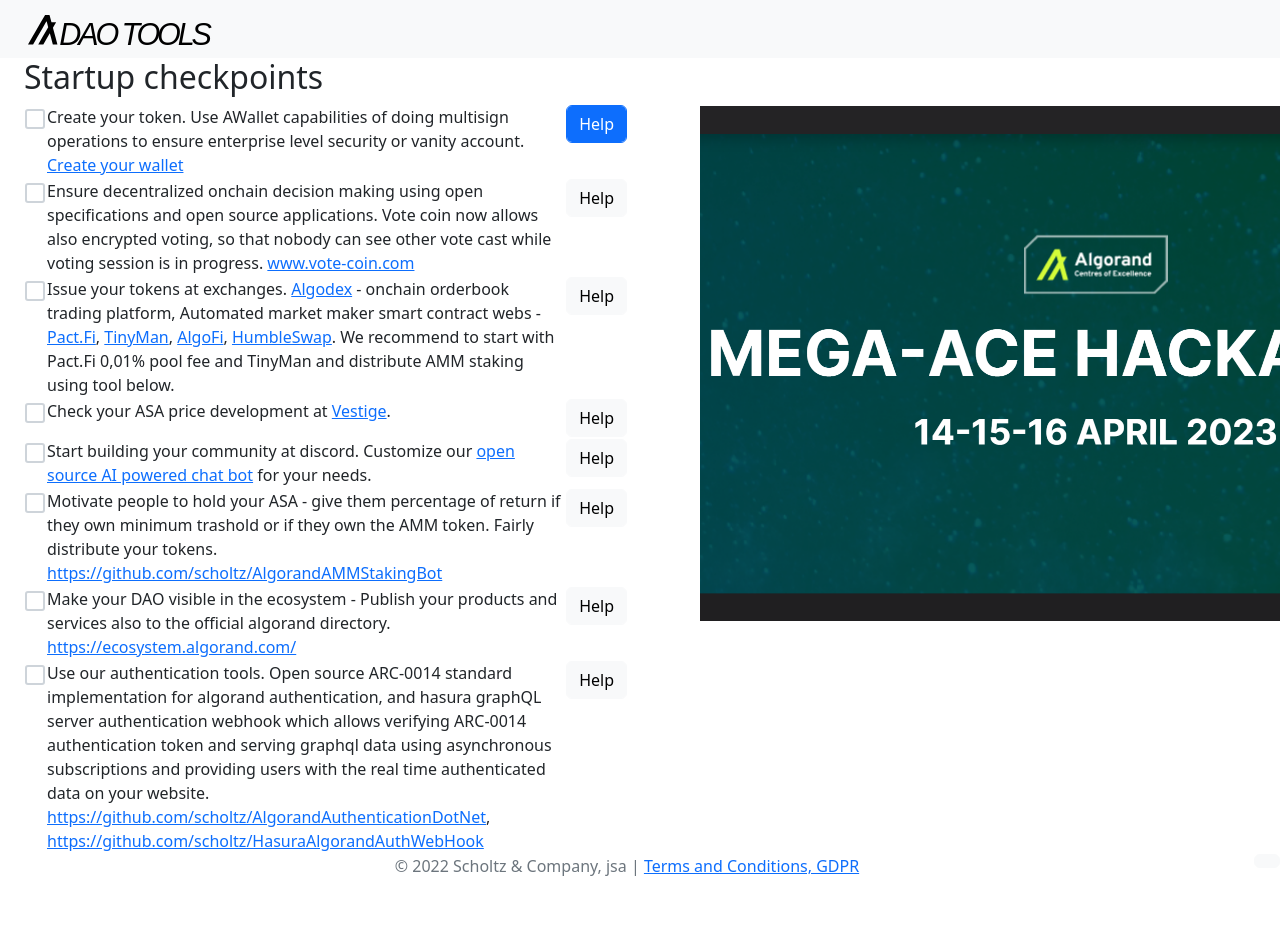
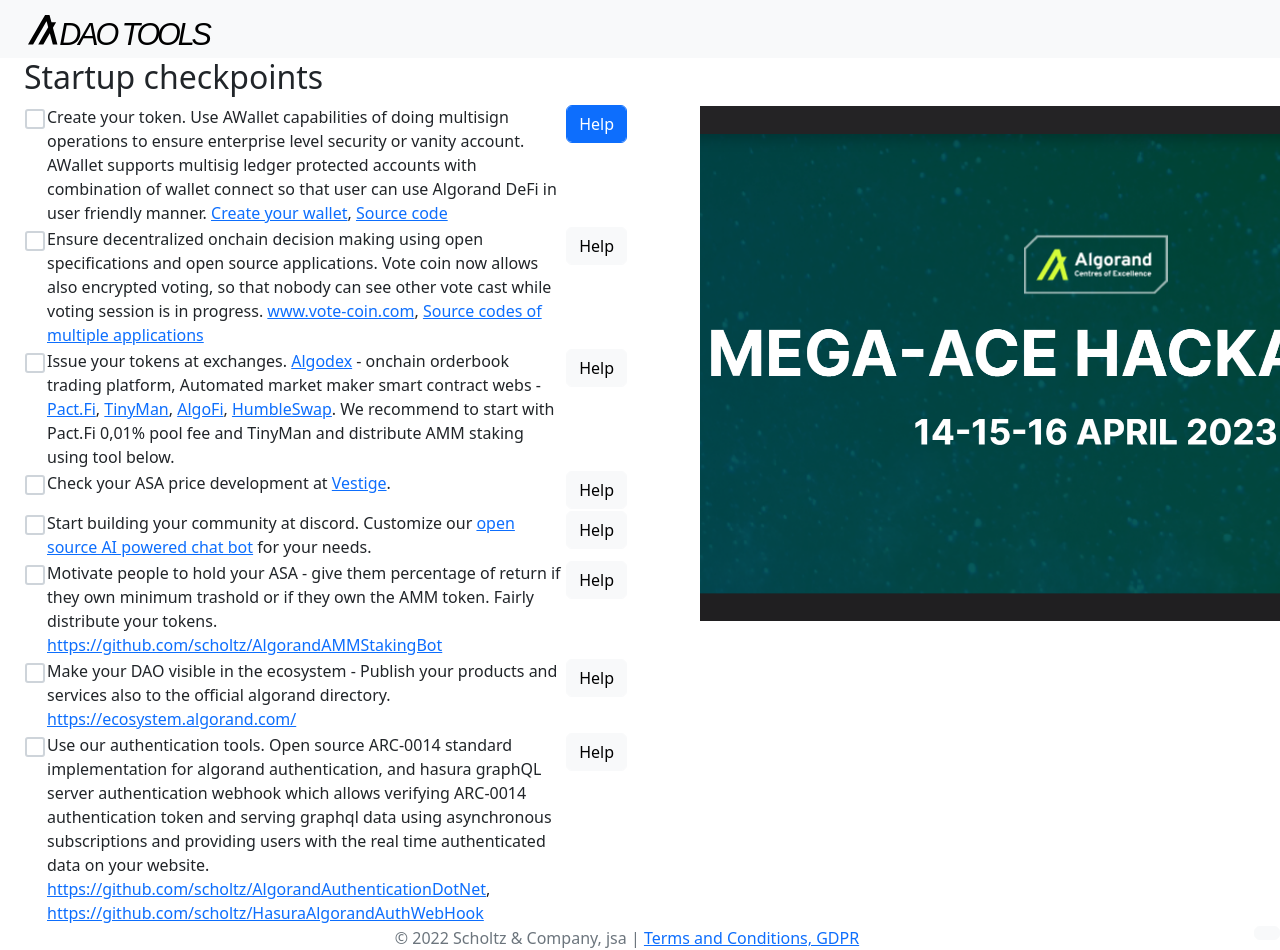
Before and after one commit to scholtz/a-dao-web, a Vue app: page / in a window 1280 px wide. Shown: the top 950 px of the page. Before the commit the page ends 878 px from the top, so only its background shows below. Built offline with nearby package versions, Linux system fonts and the light colour scheme.

Commit message:
update awallet and vote coin source codes

```diff
--- a/src/pages/Index.vue
+++ b/src/pages/Index.vue
@@ -31,10 +31,13 @@
                 >
                   Create your token. Use AWallet capabilities of doing multisign
                   operations to ensure enterprise level security or vanity
-                  account.
+                  account. AWallet supports multisig ledger protected accounts with combination of wallet connect so that user can use Algorand DeFi in user friendly manner.
                 </span>
                 <a target="_blank" href="https://www.a-wallet.net"
                   >Create your wallet</a
+                >,
+                <a target="_blank" href="https://github.com/scholtz/wallet"
+                  >Source code</a
                 >
               </td>
               <td>
@@ -42,7 +45,7 @@
                   class="btn form-control"
                   :class="C_TokenCreatedAction ? 'btn-primary' : 'btn-light'"
                   target="_blank"
-                  href="https://www.youtube.com/watch?v=M0KZvp7AJQs"
+                  href="https://www.youtube.com/watch?v=w8ifGtC3Y1Q"
                   >Help</a
                 >
               </td>
@@ -60,6 +63,9 @@
                 </span>
                 <a target="_blank" href="https://www.vote-coin.com"
                   >www.vote-coin.com</a
+                >,
+                <a target="_blank" href="https://www.vote-coin.com/solutions-and-tutorials/open-source-solutions"
+                  >Source codes of multiple applications</a
                 >
               </td>
               <td>
```
